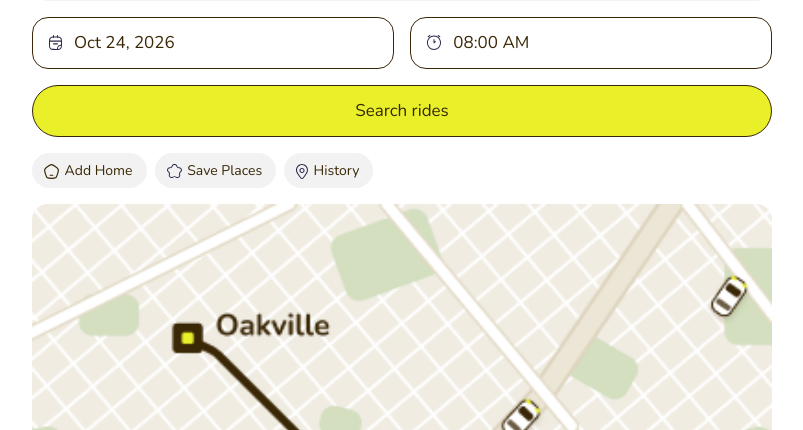
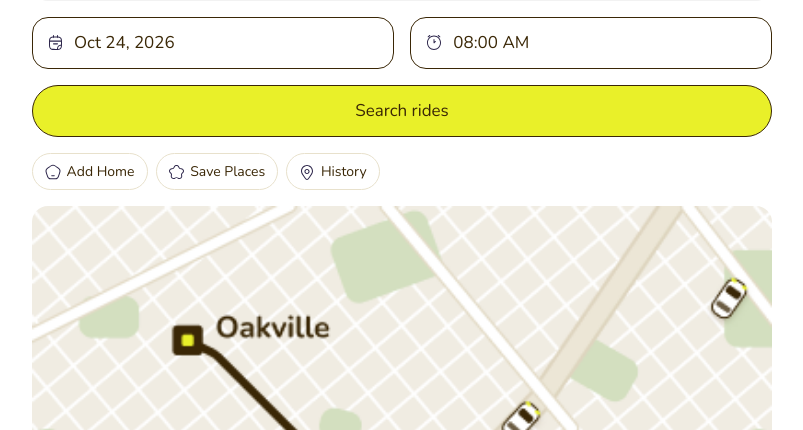
Before and after one commit to Jashima22/Sheridan-Ride, a Flask app: template Template/HTML/home.html in a window 1280 px wide. Shown: the part 233-663 px from the top of the page, without its empty margins (238-1041 px from the left). Run offline with Flask 3, Linux system fonts and the light colour scheme; the template is opened without the code that fills it, so the values that code supplies are empty.

Commit message:
modify home button, css

```diff
--- a/Template/CSS/main.css
+++ b/Template/CSS/main.css
@@ -24,22 +24,29 @@
 }
 
 .home-chip {
-    flex-shrink: 0;
-    padding: 8px 14px 8px 12px;
+    padding: 8px 12px;
     font-size: 14px;
-    background-color: #f2f2f2;
-    border: none;
+    line-height: 1.4;
+    color: #3a2706;
+    background-color: #ffffff;
+    border: 1px solid #e8e1cc;
     border-radius: 999px;
 }
 
-.home-chip img {
+/* 16px icon box; each icon keeps its own size, centered */
+.home-chip-icon {
+    display: inline-block;
+    width: 16px;
+    height: 16px;
     margin-right: 2px; /* + the space after the icon = 6px */
+    line-height: 16px;
+    font-size: 0; /* So the icon centers in the 16px box */
+    text-align: center;
+    vertical-align: middle;
 }
 
-/* Home icon is a bit smaller in the chip */
-.home-chip-icon {
-    width: 15px;
-    height: auto;
+.home-chip-icon img {
+    vertical-align: middle;
 }
 
 /* ===== Map ===== */
--- a/Template/HTML/home.html
+++ b/Template/HTML/home.html
@@ -70,15 +70,15 @@
             <!-- ===== Quick actions ===== -->
             <div class="home-chips">
                 <button class="home-chip" type="button">
-                    <img class="home-chip-icon" src="../images/icon-home-active.svg" alt="">
+                    <span class="home-chip-icon"><img src="../images/icon-home-outline.svg" alt=""></span>
                     Add Home
                 </button>
                 <button class="home-chip" type="button">
-                    <img src="../images/icon-star.svg" alt="">
+                    <span class="home-chip-icon"><img src="../images/icon-star.svg" alt=""></span>
                     Save Places
                 </button>
                 <button class="home-chip" type="button">
-                    <img src="../images/icon-location.svg" alt="">
+                    <span class="home-chip-icon"><img src="../images/icon-location.svg" alt=""></span>
                     History
                 </button>
             </div>
```
Also changed, not shown: Template/images/icon-home-outline.svg (added).
